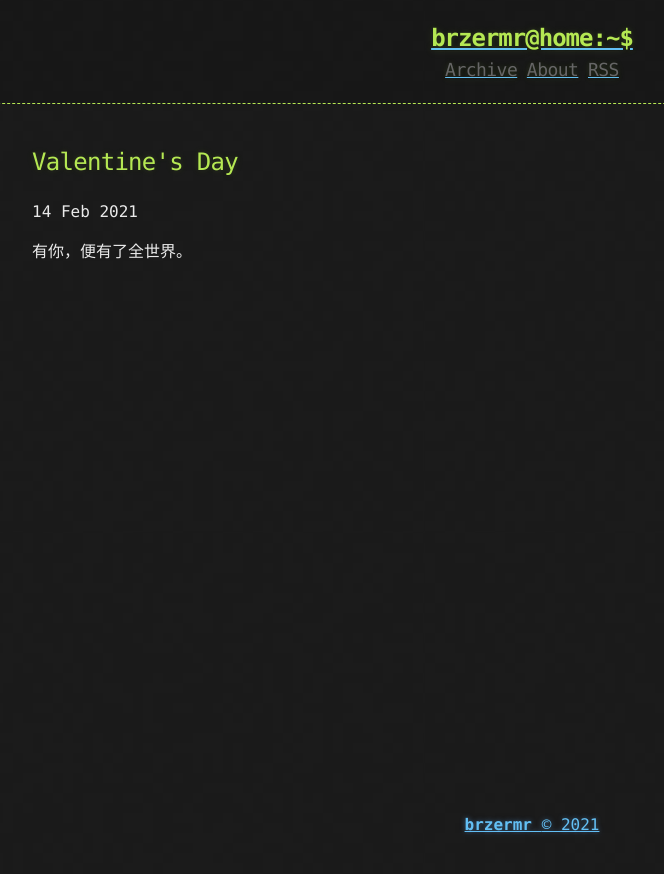
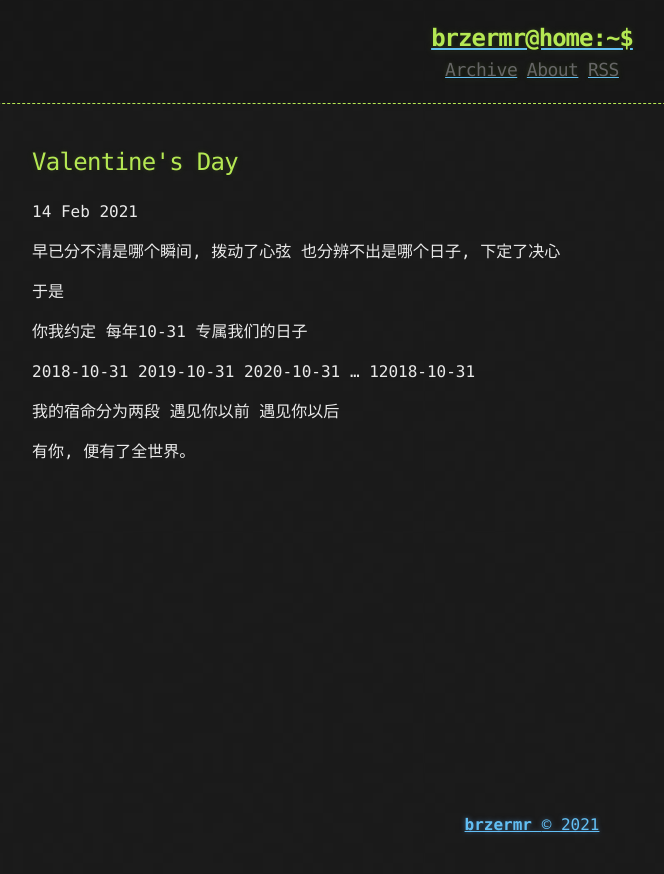
Before and after one commit to brzermr/brzermr.github.io, a Jekyll site: the page built from _posts/2021-02-14-Valentine's-Day.md, in a window 1280 px wide. Shown: the top 874 px of the page, without its empty margins (108-772 px from the left). Built offline with Jekyll 4.4.1, drawn with Linux system fonts in a browser that asks for light colours.

Commit message:
Update 2021-02-14-Valentine's-Day.md

```diff
--- a/_posts/2021-02-14-Valentine's-Day.md
+++ b/_posts/2021-02-14-Valentine's-Day.md
@@ -1 +1,20 @@
-有你，便有了全世界。
+早已分不清是哪个瞬间, 拨动了心弦
+也分辨不出是哪个日子, 下定了决心
+
+于是
+
+你我约定
+每年10-31
+专属我们的日子
+
+2018-10-31
+2019-10-31
+2020-10-31
+...
+12018-10-31
+
+我的宿命分为两段
+遇见你以前
+遇见你以后
+
+有你, 便有了全世界。
```
